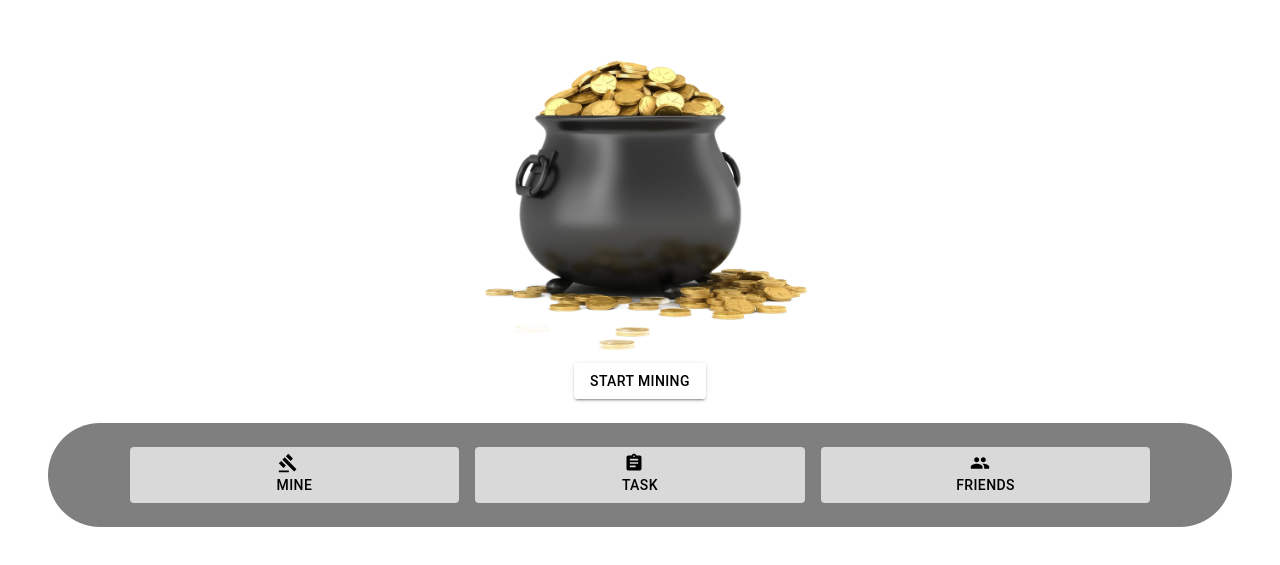
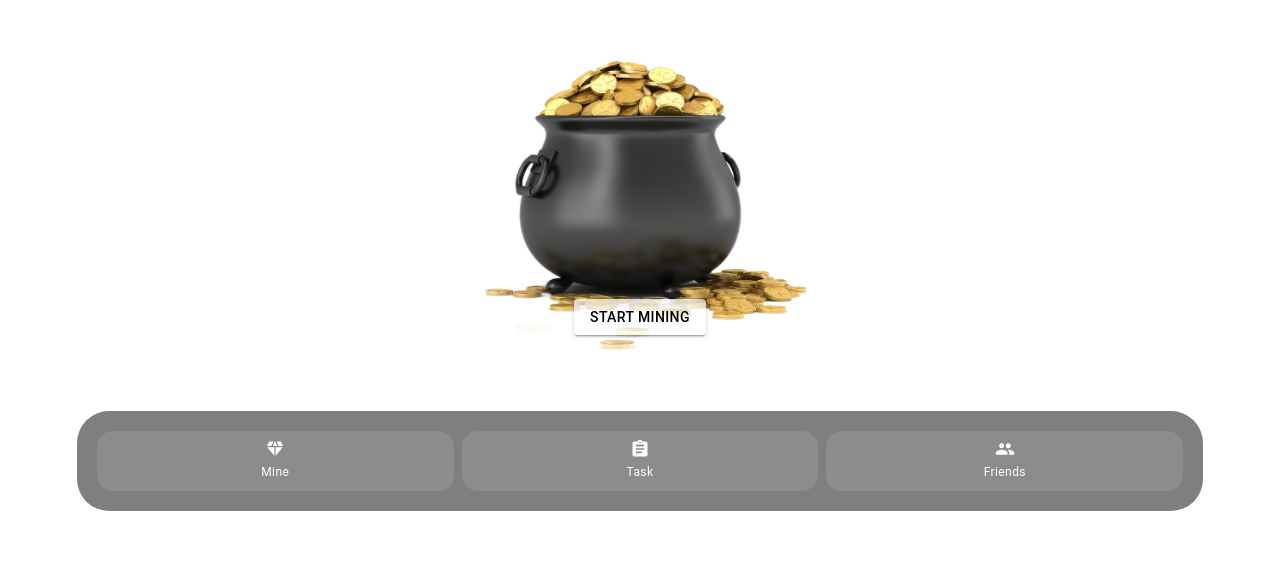
Before and after one commit to kurtkabeina12/CoinOfLuckFrontend, a React (Create React App) app: page / in a window 1280 px wide. Shown: the part 113-678 px from the top of the page. Built offline with nearby package versions, Linux system fonts and the light colour scheme.

Commit message:
update style

```diff
--- a/src/Pages/HomePage.tsx
+++ b/src/Pages/HomePage.tsx
@@ -1,22 +1,45 @@
-import React, { useState, useEffect } from 'react';
+import React, { useEffect, useState } from 'react';
 import { Box, Button, Typography } from '@mui/material';
 import { styled } from '@mui/system';
+import PeopleIcon from '@mui/icons-material/People';
+import DiamondIcon from '@mui/icons-material/Diamond';
 import AssignmentIcon from '@mui/icons-material/Assignment';
-import PeopleIcon from '@mui/icons-material/People';
-import GavelIcon from '@mui/icons-material/Gavel';
 
 const ImageSrc = require('../img/GlavImg.png');
 
 const Overlay = styled(Box)(({ theme }) => ({
     position: 'absolute',
     bottom: 0,
-    width: '90%', // Add some margin for better spacing
-    backgroundColor: 'rgba(0, 0, 0, 0.5)', // Semi-transparent background
+    width: '95%',
+    backgroundColor: 'rgba(0, 0, 0, 0.5)',
     display: 'flex',
     justifyContent: 'center',
     padding: theme.spacing(2),
-    margin: '0 5%', // Add margin for proper spacing from the edges
-    borderRadius: '4rem',
+    borderRadius: '2rem',
+    margin: theme.spacing(2),
+}));
+
+const NavButton = styled(Button)(({ theme }) => ({
+    flex: 1,
+    color: 'white',
+    display: 'flex',
+    flexDirection: 'column',
+    alignItems: 'center',
+    textTransform: 'none',
+    backgroundColor: 'rgba(255, 255, 255, 0.1)', // Semi-transparent white
+    borderRadius: '1rem',
+    padding: theme.spacing(1),
+    margin: theme.spacing(0.5),
+    '& .MuiButton-startIcon': {
+        margin: 0,
+        marginBottom: theme.spacing(0.5),
+    },
+    '&:hover': {
+        backgroundColor: 'rgba(255, 255, 255, 0.2)', // Slightly more opaque on hover
+    },
+    '&:active': {
+        backgroundColor: 'rgba(255, 255, 255, 0.05)', // More transparent on active
+    },
 }));
 
 const CustomButton = styled(Button)(({ theme }) => ({
@@ -49,7 +72,7 @@ const HomePage: React.FC = () => {
     }, [timeLeft]);
 
     const handleStartMining = () => {
-        setTimeLeft(8 * 60 * 60); // 8 hours in seconds
+        setTimeLeft(8 * 60 * 60);
     };
 
     const formatTime = (seconds: number) => {
@@ -69,6 +92,7 @@ const HomePage: React.FC = () => {
                 justifyContent: 'center',
                 alignItems: 'center',
                 flexDirection: 'column',
+                margin: '0 5%',
             }}
         >
             <Box
@@ -84,11 +108,10 @@ const HomePage: React.FC = () => {
             <Box
                 sx={{
                     position: 'absolute',
-                    bottom: '20%',
+                    bottom: '30%',
                     width: '90%',
                     display: 'flex',
                     justifyContent: 'center',
-                    margin: '0 5%',
                 }}
             >
                 <Button
@@ -113,11 +136,10 @@ const HomePage: React.FC = () => {
                 <Box
                     sx={{
                         position: 'absolute',
-                        bottom: '15%',
+                        bottom: '25%',
                         width: '90%',
                         display: 'flex',
                         justifyContent: 'center',
-                        margin: '0 5%',
                     }}
                 >
                     <Typography variant="h5" color="white">
@@ -126,17 +148,15 @@ const HomePage: React.FC = () => {
                 </Box>
             )}
             <Overlay>
-                <Box sx={{ display: 'flex', justifyContent: 'center', width: '90%' }}>
-                    <CustomButton startIcon={<GavelIcon />} aria-label="mine">
-                        Mine
-                    </CustomButton>
-                    <CustomButton startIcon={<AssignmentIcon />} aria-label="task">
-                        Task
-                    </CustomButton>
-                    <CustomButton startIcon={<PeopleIcon />} aria-label="friends">
-                        Friends
-                    </CustomButton>
-                </Box>
+                <NavButton startIcon={<DiamondIcon />}>
+                    <Typography variant="caption">Mine</Typography>
+                </NavButton>
+                <NavButton startIcon={<AssignmentIcon />}>
+                    <Typography variant="caption">Task</Typography>
+                </NavButton>
+                <NavButton startIcon={<PeopleIcon />}>
+                    <Typography variant="caption">Friends</Typography>
+                </NavButton>
             </Overlay>
         </Box>
     );
```
